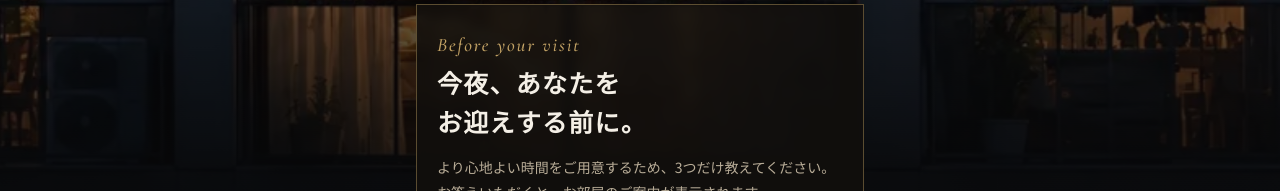
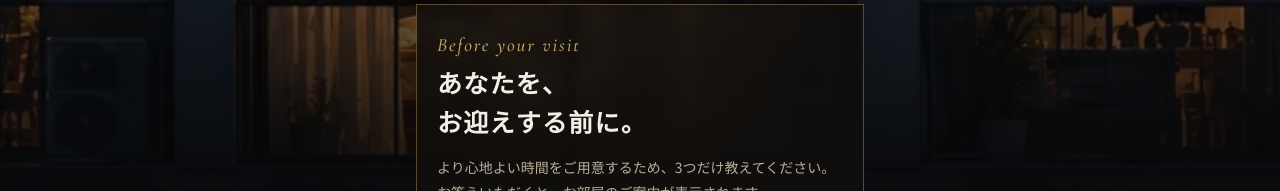
Before and after one commit to taninnoyomedx-gif/welcome, a plain HTML site: page index.html in a window 1280 px wide. Shown: the part 407-598 px from the top of the page. Drawn offline with nearby package versions, Linux system fonts and the light colour scheme.

Commit message:
Update index.html

```diff
--- a/index.html
+++ b/index.html
@@ -73,7 +73,7 @@ input::placeholder { color: #8d8474; }
   <div class="stage">
     <section class="card on" data-step="0">
       <p class="en">Before your visit</p>
-      <h1>今夜、あなたを<br>お迎えする前に。</h1>
+      <h1>あなたを、<br>お迎えする前に。</h1>
       <p class="lead">より心地よい時間をご用意するため、3つだけ教えてください。お答えいただくと、お部屋のご案内が表示されます。</p>
       <button class="btn" id="start" type="button" data-next>アンケートに答える</button>
       <p class="err" id="linkErr" role="alert"></p>
```
